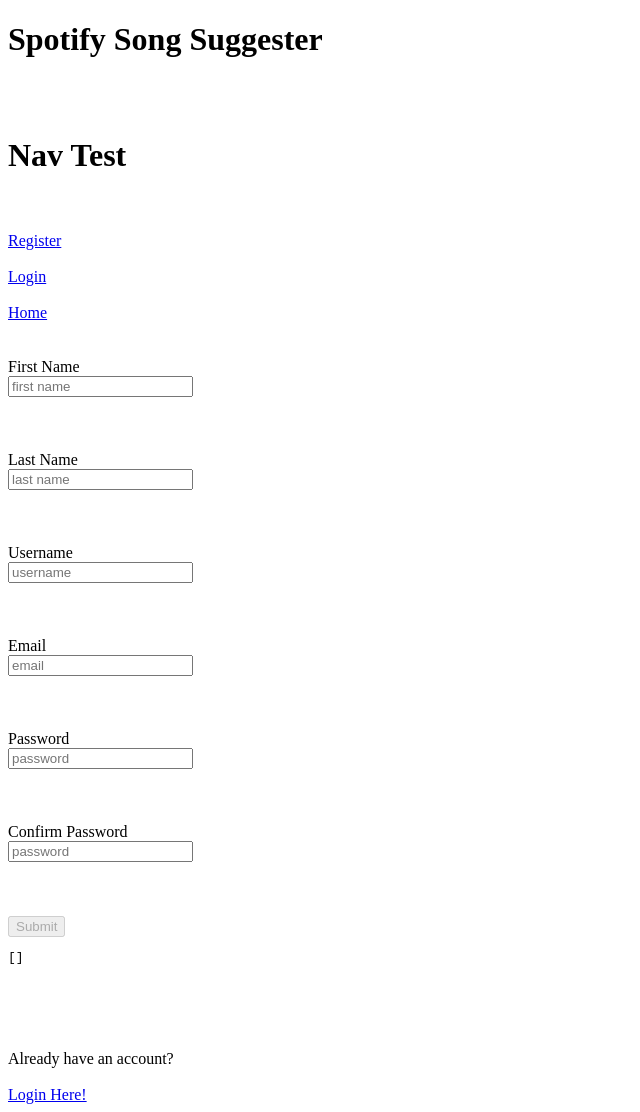
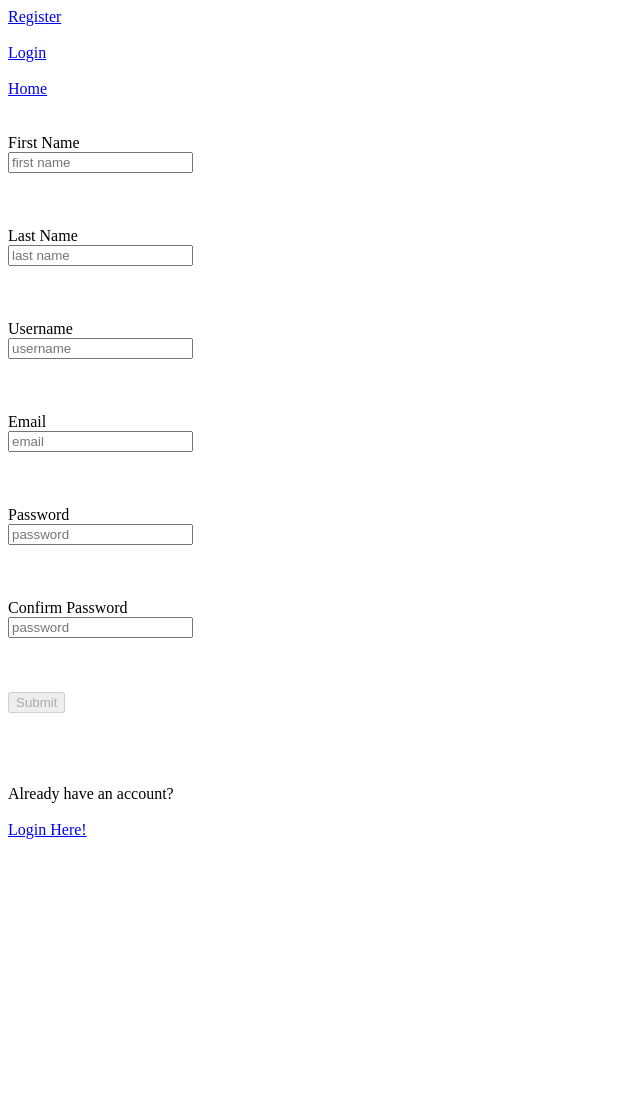
Before and after one commit to Build-Week-Spotify-Song-Suggester-2/front-end, a React (Create React App) app: page /register in a window 1280 px wide. Shown: the whole page, without its empty margins (0-640 px from the left). After the commit the page ends 847 px from the top, so only its background shows below. Built offline with nearby package versions, Linux system fonts and the light colour scheme; no server answers.

Commit message:
removed axios post function on register page

```diff
--- a/src/App.js
+++ b/src/App.js
@@ -12,12 +12,10 @@
 function App() {
   return (
     <div>
-        <h1>Spotify Song Suggester</h1>
-        <br></br>
+      <Navigation />
           <br></br>
-          <Navigation />
           <br></br>
-            <br></br>
+
       <Switch>
       <Route exact path="/" component={Landing}/>
       <Route exact path="/login" component={Login}/>
--- a/src/component/Navigation.js
+++ b/src/component/Navigation.js
@@ -1,5 +1,4 @@
 import React from 'react';
-
 import { Link } from "react-router-dom"
 
 
@@ -7,21 +6,13 @@
 function Navigation() {
     return (
       <div>
-          <h1>Nav Test</h1>
-          <br></br>
+        <Link to={"/register"}>Register</Link>
             <br></br>
-
-        <Link to={"/register"}>Register</Link>
-        <br></br>
             <br></br>
         <Link to={"/login"}>Login</Link>
-        <br></br>
+            <br></br>
             <br></br>
         <Link to={"/"}>Home</Link>
-
-
-
-
       </div>
     );
   }
--- a/src/pages/landing/Landing.jsx
+++ b/src/pages/landing/Landing.jsx
@@ -10,13 +10,7 @@
      <div>
 
 
-    <h1>Header</h1>
-    <h2>hello this is the body</h2>
-
-
-
-
-
+    <h1>Home</h1>
 
 
 
--- a/src/pages/register/Register.js
+++ b/src/pages/register/Register.js
@@ -1,10 +1,9 @@
 import React, { useState, useEffect } from "react"
-import axios from "axios"
 import * as yup from "yup"
 import registerSchema from '../../validation/register/registerSchema'
 import { Link } from "react-router-dom"
 
-const url = "https://reqres.in/api/users"
+
 
 export default function Register() {
     const [buttonDisabled, setButtonDisabled] = useState(true);
@@ -24,7 +23,7 @@
         password: "",
         confirmPassword: ""
     });
-    const [post, setPost] = useState([]);
+
 
     useEffect(() => {
       registerSchema.isValid(formState).then(valid => {
@@ -33,30 +32,7 @@
     }, [formState]);
 
 
-    useEffect(() => {
-      axios
-        .post(url, formState)
-        .then(res => {
-          setPost(res.data);
 
-        })
-        .catch(err => console.log(err.response));
-    }, [formState]);
-
-    const formSubmit = e => {
-      e.preventDefault();
-
-      axios
-        .post(url, formState)
-        .then((res) => {
-          setPost(res.data)
-          setFormState({
-            firstName: "",
-          })
-        })
-        .catch(err => console.log(err.response));
-
-    };
 
     const inputChange = e => {
       e.persist();
@@ -89,7 +65,7 @@
   return (
 
 
-    <form formSubmit={formSubmit}>
+    <form>
       <label >
         First Name
         <br></br>
@@ -188,7 +164,6 @@
       <br></br>
       <button disabled={buttonDisabled}>Submit</button>
       <br></br>
-      <pre>{JSON.stringify(post, null, 2)}</pre>
       <br></br>
       <br></br>
       <br></br>
```
